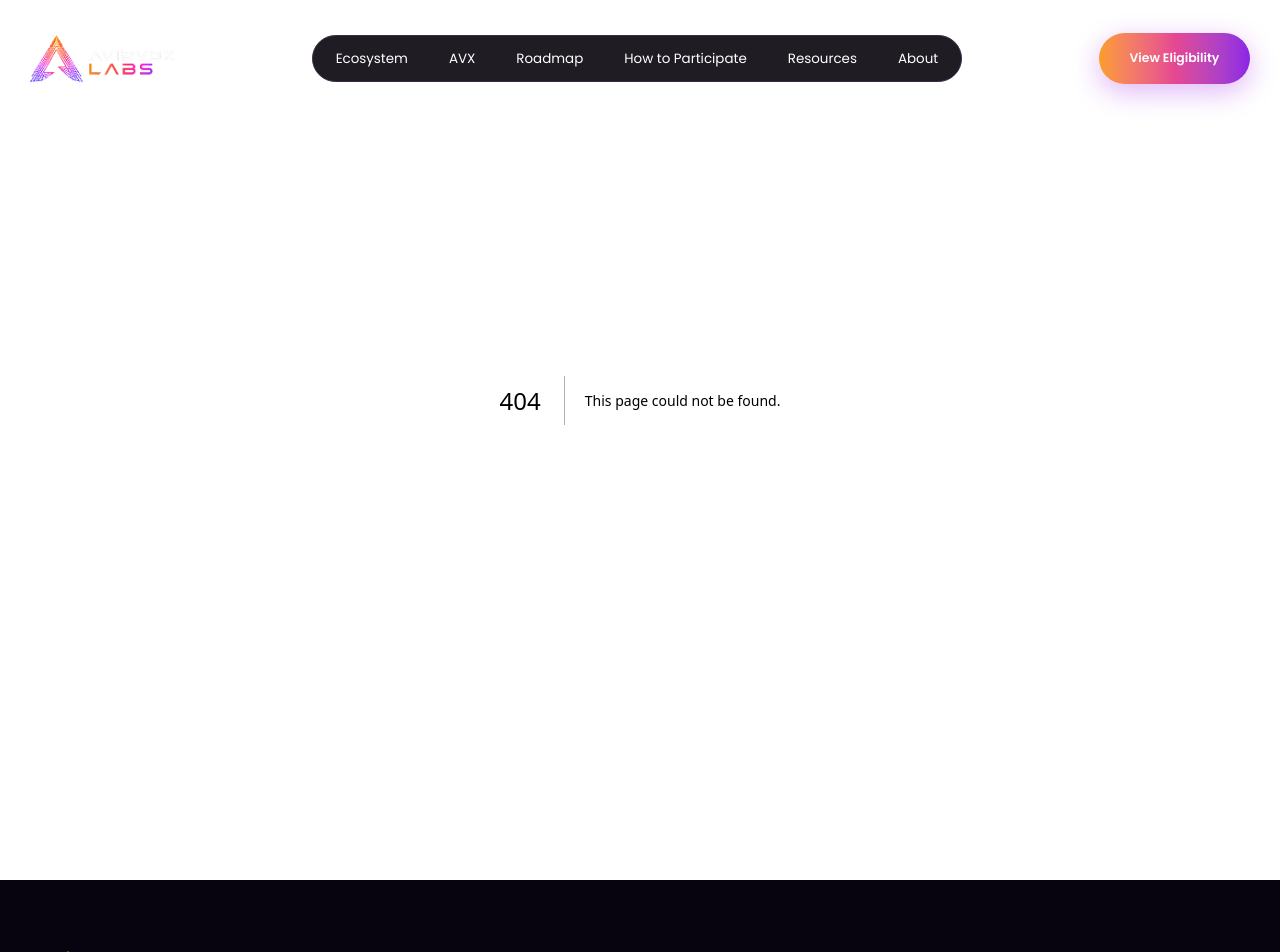
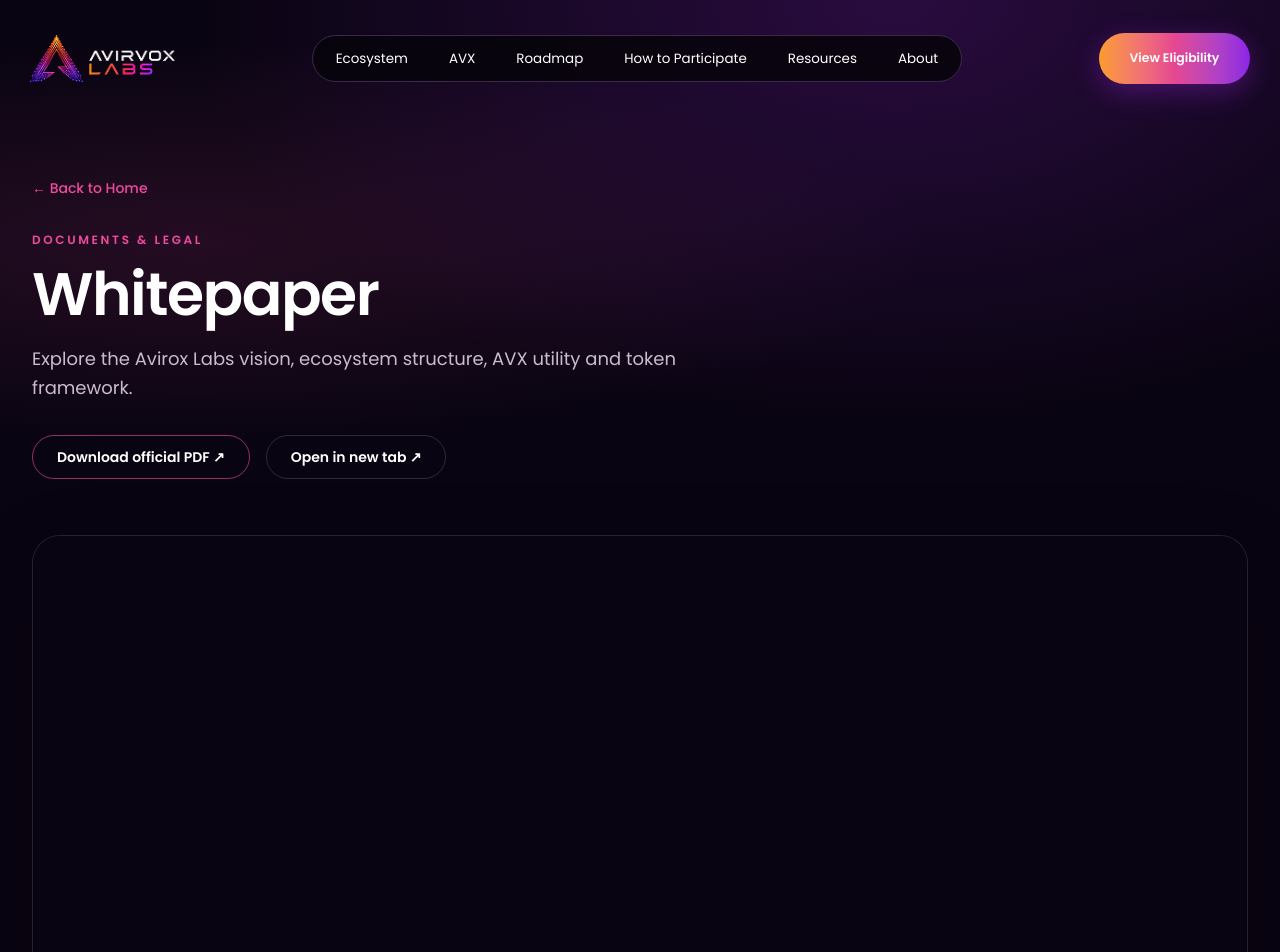
Before and after one commit to onlytoseef/Avirvox, a Next.js app: page /whitepaper in a window 1280 px wide. Before the commit this address had no page. Shown: the top 952 px of the page. Built offline with nearby package versions, Linux system fonts and the light colour scheme.

Commit message:
add whitepaper page and update links to whitepaper

```diff
--- /dev/null
+++ b/app/whitepaper/page.tsx
@@ -0,0 +1,58 @@
+import type { Metadata } from "next";
+import Link from "next/link";
+
+export const metadata: Metadata = {
+  title: "Whitepaper | Avirvox Labs",
+  description:
+    "Read or download the official Avirvox Labs whitepaper covering the ecosystem vision, structure and AVX utility token framework.",
+};
+
+const pdfHref = "/avirvox-labs-whitepaper.pdf";
+
+export default function WhitepaperPage() {
+  return (
+    <main className="relative isolate min-h-screen overflow-x-clip pt-36 pb-10 sm:pt-44">
+      <div
+        aria-hidden="true"
+        className="pointer-events-none absolute inset-x-0 top-0 -z-10 h-[540px] bg-[radial-gradient(ellipse_at_70%_0%,rgba(161,40,234,0.21),transparent_56%),radial-gradient(ellipse_at_15%_45%,rgba(238,74,159,0.12),transparent_48%)]"
+      />
+      <div className="mx-auto max-w-[1380px] px-5 sm:px-8">
+        <div className="max-w-3xl">
+          <Link href="/" className="text-sm font-medium text-rose transition-colors hover:text-white">
+            ← Back to Home
+          </Link>
+          <p className="mt-8 text-xs font-semibold uppercase tracking-[0.22em] text-rose">Documents & Legal</p>
+          <h1 className="mt-4 text-4xl font-semibold tracking-tight text-white sm:text-6xl">Whitepaper</h1>
+          <p className="mt-5 max-w-2xl text-base leading-relaxed text-[#c9bccf] sm:text-lg">
+            Explore the Avirox Labs vision, ecosystem structure, AVX utility and token framework.
+          </p>
+          <div className="mt-8 flex flex-wrap gap-4">
+            <a
+              href={pdfHref}
+              download
+              className="inline-flex min-h-11 items-center rounded-full border border-rose/60 px-6 text-sm font-semibold text-white transition-colors hover:bg-rose/15 focus-visible:outline-2 focus-visible:outline-offset-4 focus-visible:outline-rose"
+            >
+              Download official PDF ↗
+            </a>
+            <a
+              href={pdfHref}
+              target="_blank"
+              rel="noopener noreferrer"
+              className="inline-flex min-h-11 items-center rounded-full border border-white/15 px-6 text-sm font-semibold text-white transition-colors hover:bg-white/5"
+            >
+              Open in new tab ↗
+            </a>
+          </div>
+        </div>
+
+        <div className="mt-14 overflow-hidden rounded-[28px] border border-white/10 bg-[#110b1d]/80 shadow-[0_24px_80px_rgba(0,0,0,0.16)]">
+          <iframe
+            src={pdfHref}
+            title="Avirvox Labs Whitepaper"
+            className="h-[85vh] w-full"
+          />
+        </div>
+      </div>
+    </main>
+  );
+}
--- a/components/sections/about-page.tsx
+++ b/components/sections/about-page.tsx
@@ -175,9 +175,14 @@ function ContractAudit() {
             <button type="button" disabled className="min-h-11 min-w-44 cursor-not-allowed rounded-full border border-[#7e6a85] px-5 text-xs text-[#c6b9ca] opacity-65">
               View on BscScan
             </button>
-            <button type="button" disabled className="min-h-11 min-w-44 cursor-not-allowed rounded-full border border-[#7e6a85] px-5 text-xs text-[#c6b9ca] opacity-65">
+            <a
+              href="https://www.avirvox.io/assets/Avirvox%20Audit-BXUT7G2-.pdf"
+              target="_blank"
+              rel="noopener noreferrer"
+              className="flex min-h-11 min-w-44 items-center justify-center rounded-full border border-[#7e6a85] px-5 text-xs text-[#c6b9ca] transition-colors hover:border-[#e64ca8] hover:text-white"
+            >
               View Audit Report
-            </button>
+            </a>
           </div>
           <Image
             src="/assets/images/qr-code.png"
--- a/lib/content/about-page.ts
+++ b/lib/content/about-page.ts
@@ -57,7 +57,7 @@ export const resourceCards = [
     title: "Whitepaper",
     description: "Explore the Avirox Labs vision, ecosystem structure, AVX utility and token framework.",
     action: "Read Whitepaper",
-    href: "mailto:Coin@Avirox.io?subject=Whitepaper%20request",
+    href: "/whitepaper",
   },
   {
     title: "Token Sale Terms",
--- a/lib/content/navigation.ts
+++ b/lib/content/navigation.ts
@@ -22,7 +22,7 @@ export const footerNavigation = [
 ];
 
 export const footerDocuments = [
-  { label: "Whitepaper", href: "/about#resources" },
+  { label: "Whitepaper", href: "/whitepaper" },
   { label: "Contract & Audit", href: "/about#contract-audit" },
   { label: "Token Sale Terms", href: "/token-sale-terms" },
   { label: "Eligibility", href: "/eligibility-restricted-jurisdictions" },
```
Also changed, not shown: 1 other file (tests, documents, lock files or other folders).
